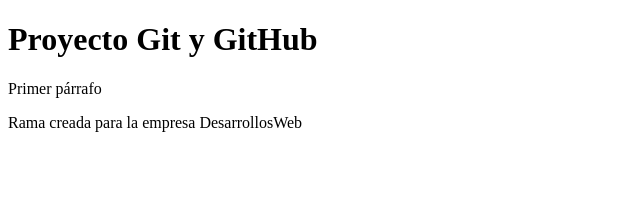
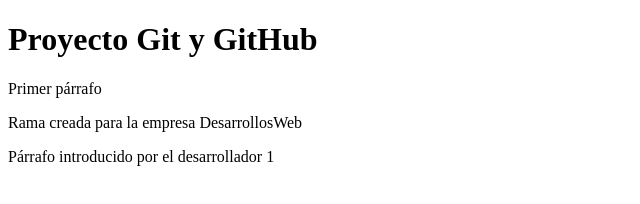
Before and after one commit to jcamara1240-hub/ProyectoJaimeAlumno, a plain HTML site: page index.html in a window 1280 px wide. Shown: the whole page, without its empty margins (0-640 px from the left). Drawn offline with Linux system fonts and the light colour scheme.

Commit message:
Guardado desarrollador1

```diff
--- a/index.html
+++ b/index.html
@@ -8,6 +8,7 @@
 <h1>Proyecto Git y GitHub</h1>
 <p>Primer párrafo</p>
 <p>Rama creada para la empresa DesarrollosWeb</p>
+<p>Párrafo introducido por el desarrollador 1</p>
 
 </body>
 </html>
```
